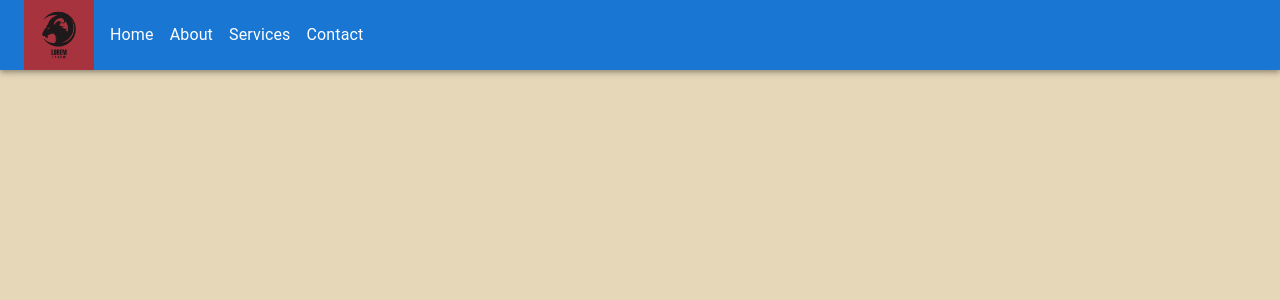
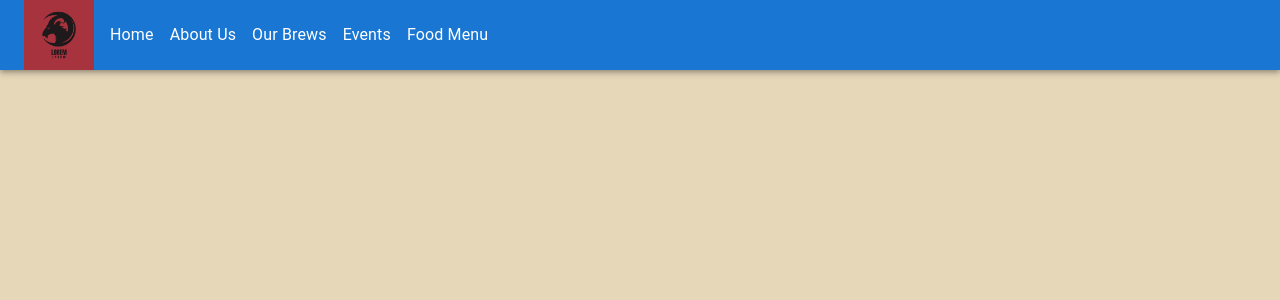
Before and after one commit to wesmith3/Lake-Dragon-Brewing, a Next.js app: page / in a window 1280 px wide. Shown: the top 300 px of the page. Built offline with nearby package versions, Linux system fonts and the light colour scheme.

Commit message:
adds food menu to nav

```diff
--- a/src/app/header.tsx
+++ b/src/app/header.tsx
@@ -26,13 +26,16 @@ function MenuBar() {
                 <Typography variant="body1" color="inherit">Home</Typography>
               </Link>
               <Link href="/about" passHref>
-                <Typography variant="body1" color="inherit">About</Typography>
+                <Typography variant="body1" color="inherit">About Us</Typography>
               </Link>
               <Link href="/services" passHref>
-                <Typography variant="body1" color="inherit">Services</Typography>
+                <Typography variant="body1" color="inherit">Our Brews</Typography>
               </Link>
               <Link href="/contact" passHref>
-                <Typography variant="body1" color="inherit">Contact</Typography>
+                <Typography variant="body1" color="inherit">Events</Typography>
+              </Link>
+              <Link href="/contact" passHref>
+                <Typography variant="body1" color="inherit">Food Menu</Typography>
               </Link>
             </Box>
           </Box>
```
